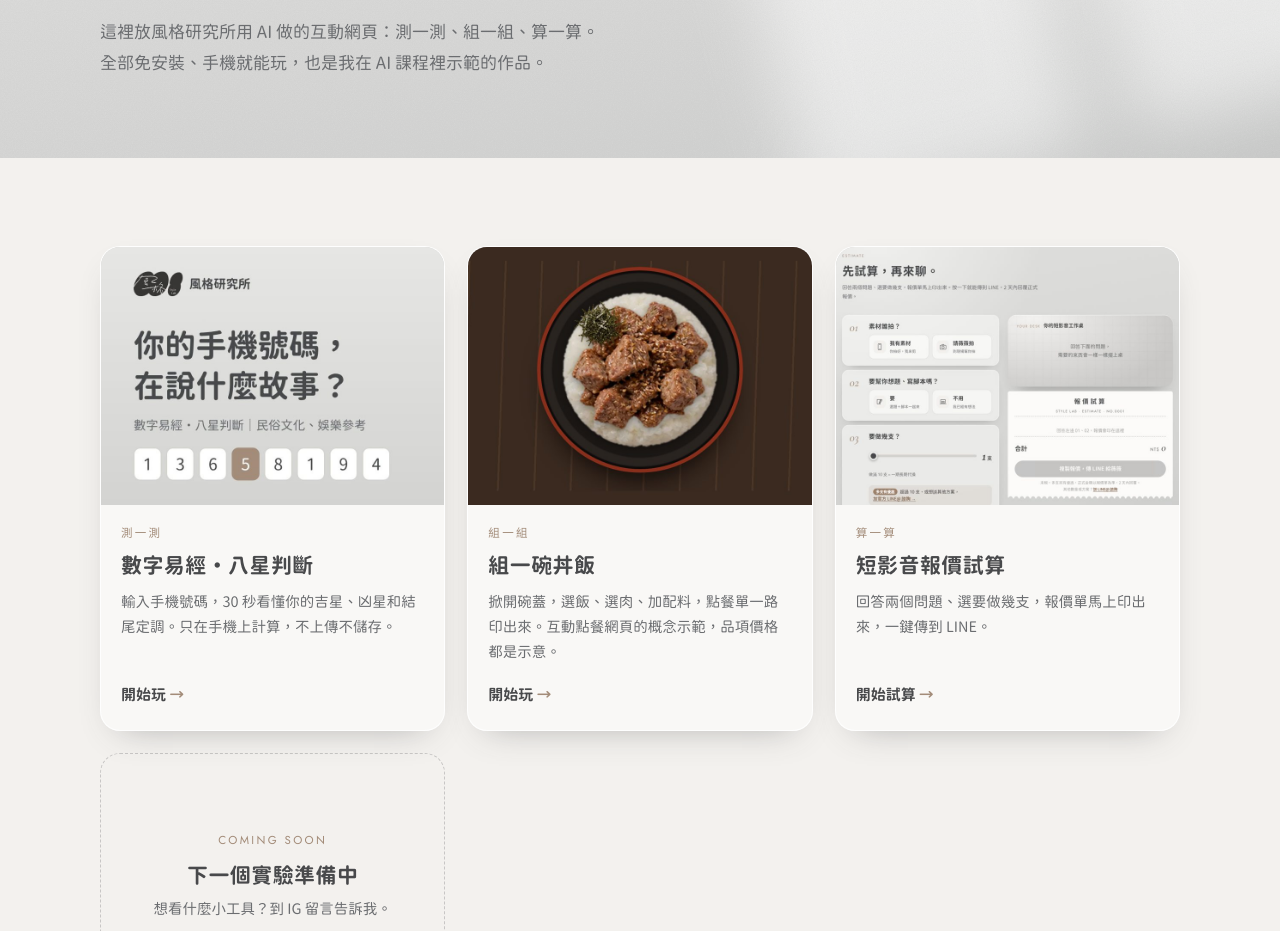
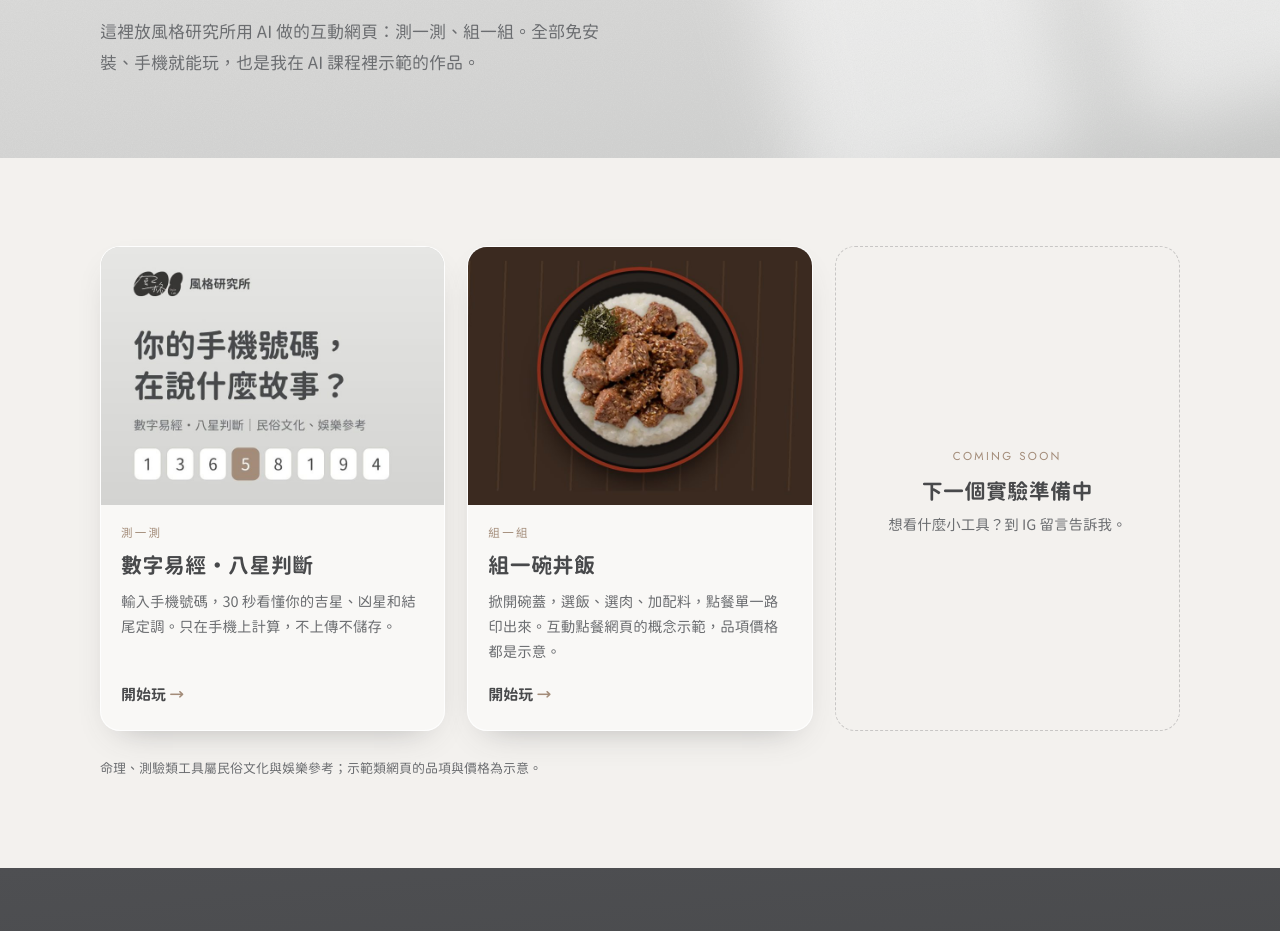
Before and after one commit to stylelab-tw/stylelab-tw.github.io, a plain HTML site: page lab.html in a window 1280 px wide. Shown: the part 322-1253 px from the top of the page. Drawn offline with Linux system fonts and the light colour scheme.

Commit message:
工具實驗室：拿掉報價試算卡
Co-Authored-By: Claude Opus 5.5 <noreply@anthropic.com>
Claude-Session: https://claude.ai/code/session_01EYhsY6TYosp6qsm71MyCz8

```diff
--- a/lab.html
+++ b/lab.html
@@ -4,7 +4,7 @@
 <meta charset="utf-8">
 <meta name="viewport" content="width=device-width,initial-scale=1,viewport-fit=cover">
 <title>工具實驗室｜風格研究所</title>
-<meta name="description" content="風格研究所工具實驗室：用 AI 做出來的互動小工具，數字易經八星判斷、組一碗丼飯、短影音報價試算，打開就能玩。">
+<meta name="description" content="風格研究所工具實驗室：用 AI 做出來的互動小工具，數字易經八星判斷、組一碗丼飯，打開就能玩。">
 <meta property="og:title" content="工具實驗室｜風格研究所">
 <meta property="og:description" content="用 AI 做出來的互動小工具，打開就能玩。">
 <meta property="og:image" content="https://stylelab-tw.github.io/assets/lab/number.jpg">
@@ -46,7 +46,7 @@
     <div class="wrap">
       <div class="tag">Tool Lab · 工具實驗室</div>
       <h1>用 AI 做出來的<br>互動小工具，打開就能玩。</h1>
-      <p class="lead">這裡放風格研究所用 AI 做的互動網頁：測一測、組一組、算一算。全部免安裝、手機就能玩，也是我在 AI 課程裡示範的作品。</p>
+      <p class="lead">這裡放風格研究所用 AI 做的互動網頁：測一測、組一組。全部免安裝、手機就能玩，也是我在 AI 課程裡示範的作品。</p>
     </div>
   </div>
 
@@ -69,15 +69,6 @@
             <h3>組一碗丼飯</h3>
             <p>掀開碗蓋，選飯、選肉、加配料，點餐單一路印出來。互動點餐網頁的概念示範，品項價格都是示意。</p>
             <span class="go">開始玩</span>
-          </div>
-        </a>
-        <a class="tool" href="services.html#quote">
-          <div class="tool-thumb"><img src="assets/lab/quote.jpg" alt="短影音報價試算 預覽" loading="lazy"></div>
-          <div class="tool-body">
-            <span class="tool-cat">算一算</span>
-            <h3>短影音報價試算</h3>
-            <p>回答兩個問題、選要做幾支，報價單馬上印出來，一鍵傳到 LINE。</p>
-            <span class="go">開始試算</span>
           </div>
         </a>
         <div class="tool soon">
```
Also changed, not shown: index.html (+1 -1 lines), assets/lab/quote.jpg (deleted).
